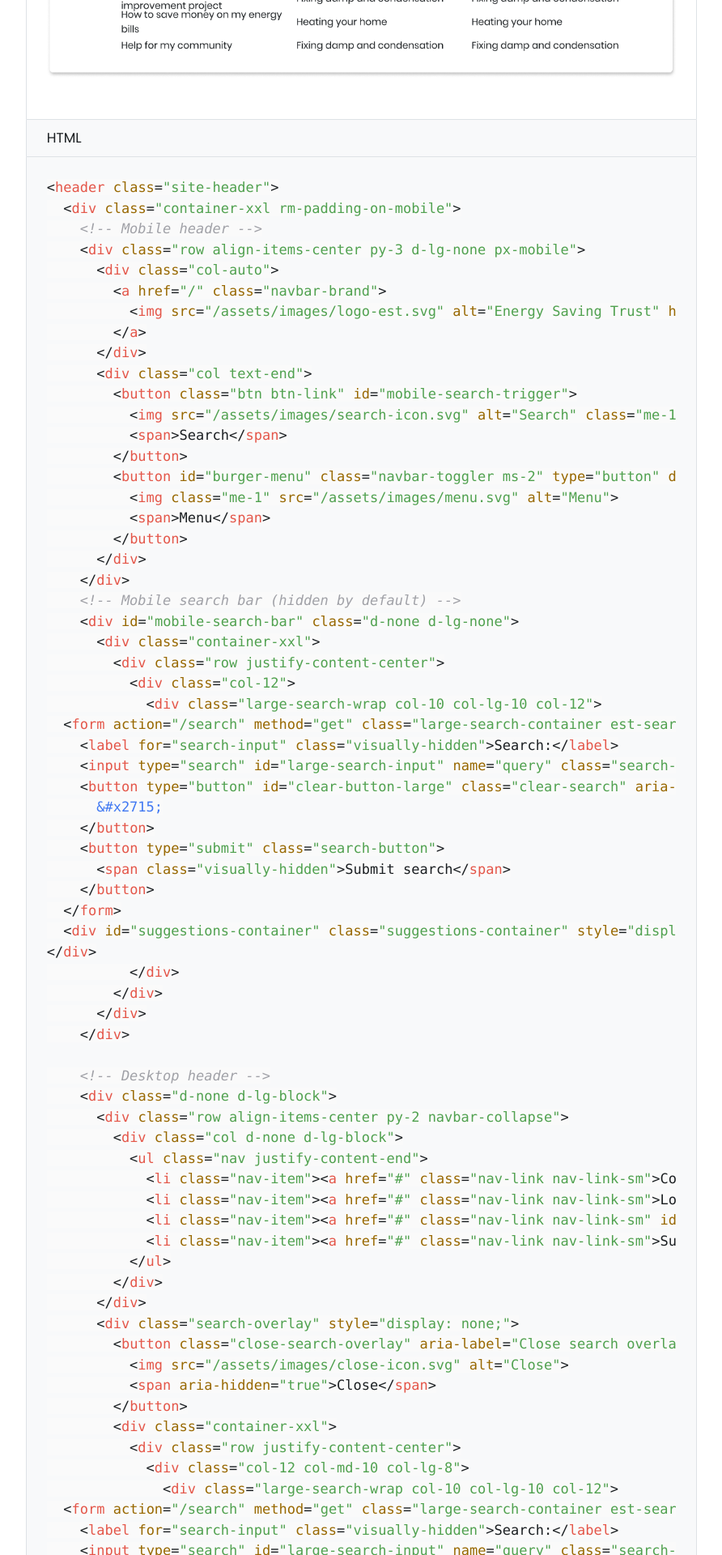
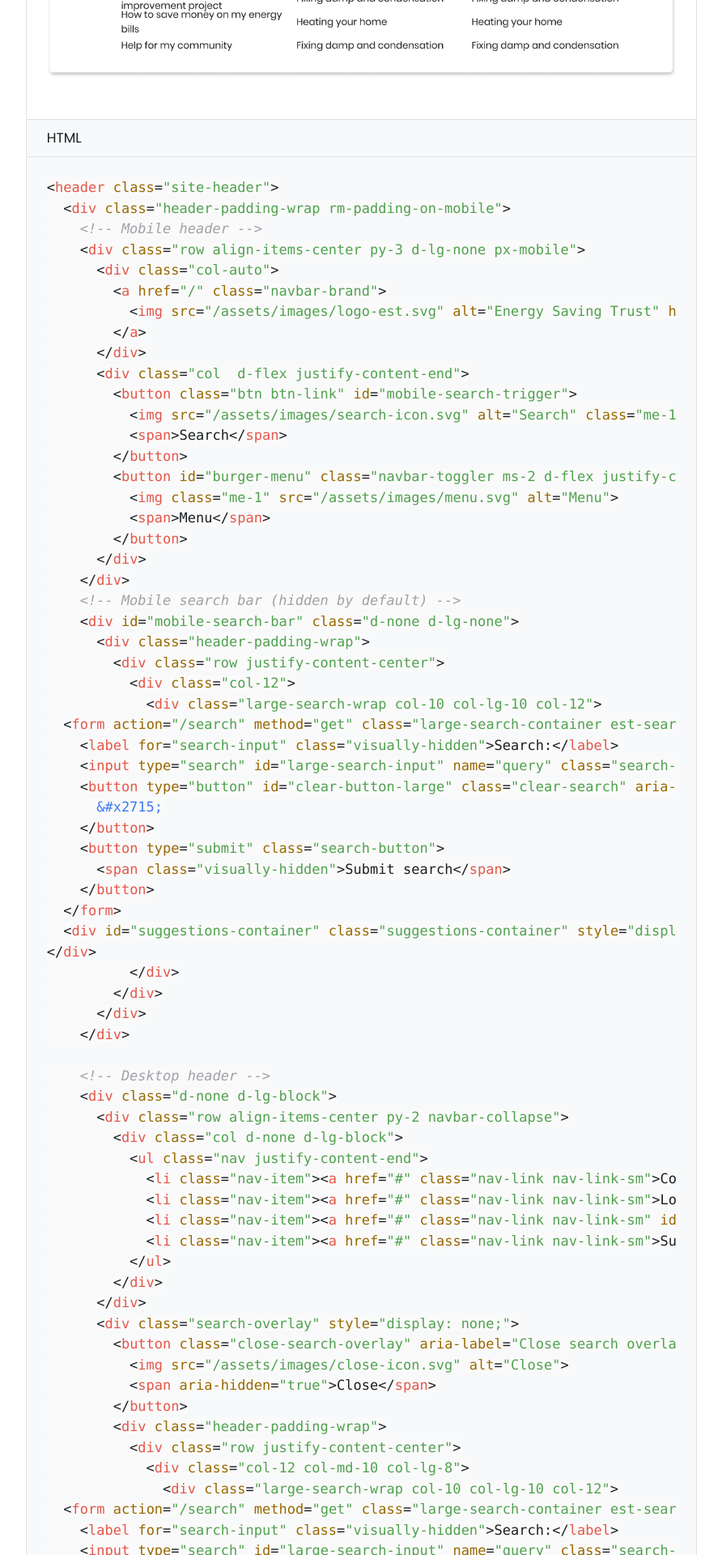
Before and after one commit to Energy-Saving-Trust/Design-System, a Jekyll site: the page built from patterns/header.md, in a window 1280 px wide. Shown: the part 821-2741 px from the top of the page at 81% size, without its empty margins (336-1228 px from the left). Built offline with Jekyll 4.4.1, drawn with Linux system fonts in a browser that asks for light colours; nearby versions of some CDN libraries; some of the changed text lies outside the part shown.

Commit message:
header padding amends #65

```diff
--- a/_includes/reusable-components/header.md
+++ b/_includes/reusable-components/header.md
@@ -1,5 +1,5 @@
 <header class="site-header">
-  <div class="container-xxl rm-padding-on-mobile">
+  <div class="header-padding-wrap rm-padding-on-mobile">
     <!-- Mobile header -->
     <div class="row align-items-center py-3 d-lg-none px-mobile">
       <div class="col-auto">
@@ -7,12 +7,12 @@
           <img src="/assets/images/logo-est.svg" alt="Energy Saving Trust" height="auto">
         </a>
       </div>
-      <div class="col text-end">
+      <div class="col  d-flex justify-content-end">
         <button class="btn btn-link" id="mobile-search-trigger">
           <img src="/assets/images/search-icon.svg" alt="Search" class="me-1">
           <span>Search</span>
         </button>
-        <button id="burger-menu" class="navbar-toggler ms-2" type="button" data-bs-toggle="collapse" data-bs-target="#mobileMainNavigation" aria-controls="mobileMainNavigation" aria-expanded="false" aria-label="Toggle navigation">
+        <button id="burger-menu" class="navbar-toggler ms-2 d-flex justify-content-between align-items-center" type="button" data-bs-toggle="collapse" data-bs-target="#mobileMainNavigation" aria-controls="mobileMainNavigation" aria-expanded="false" aria-label="Toggle navigation">
           <img class="me-1" src="/assets/images/menu.svg" alt="Menu">
           <span>Menu</span>
         </button>
@@ -20,7 +20,7 @@
     </div>
     <!-- Mobile search bar (hidden by default) -->
     <div id="mobile-search-bar" class="d-none d-lg-none">
-      <div class="container-xxl">
+      <div class="header-padding-wrap">
         <div class="row justify-content-center">
           <div class="col-12">
             {% include reusable-components/search-large.md %}
@@ -46,7 +46,7 @@
           <img src="/assets/images/close-icon.svg" alt="Close">
           <span aria-hidden="true">Close</span>
         </button>
-        <div class="container-xxl">
+        <div class="header-padding-wrap">
           <div class="row justify-content-center">
             <div class="col-12 col-md-10 col-lg-8">
               {% include reusable-components/search-large.md %}
@@ -183,7 +183,7 @@
 </header>
 
 <nav class="navbar navbar-expand-lg navbar-bg navbar-green" aria-label="Secondary navigation">
-  <div class="container-xxl">
+  <div class="header-padding-wrap alignment-fix">
     <div class="collapse navbar-collapse" id="secondaryNavigation">
       <ul class="navbar-nav logo-padding">
         <li class="nav-item dropdown">
@@ -191,8 +191,8 @@
             Secondary nav item
           </a>
           <div class="dropdown-menu meganav full-width-meganav">
-            <div class="container-xxl">
-              <div class="row gx-5">
+            <div class="header-padding-wrap">
+              <div class="row gx-5 alignment-fix">
                 <div class="col-md-4">
                   <h2 class="dropdown-header h6">Secondary nav header 1</h2>
                   <ul class="list-unstyled">
@@ -226,7 +226,7 @@
             Secondary nav item
           </a>
           <div class="dropdown-menu meganav full-width-meganav">
-            <div class="container-xxl">
+            <div class="header-padding-wrap">
               <div class="row gx-5">
                 <div class="col-md-4">
                   <h2 class="dropdown-header h6">Secondary nav header 1</h2>
--- a/_sass/est/_nav.scss
+++ b/_sass/est/_nav.scss
@@ -211,6 +211,8 @@
 
 #mobile-search-trigger {
     text-decoration: none;
+    display: inline-block;
+    width: fit-content;
 }
 
 #mobile-search-bar {
@@ -252,3 +254,14 @@
     margin: 0;
   }
 }
+
+.header-padding-wrap {
+  padding: 0 20px;
+  @include media-breakpoint-down(lg) {
+    padding: 0;
+  }
+}
+
+.alignment-fix {
+  padding-left: 90px;
+}
```
